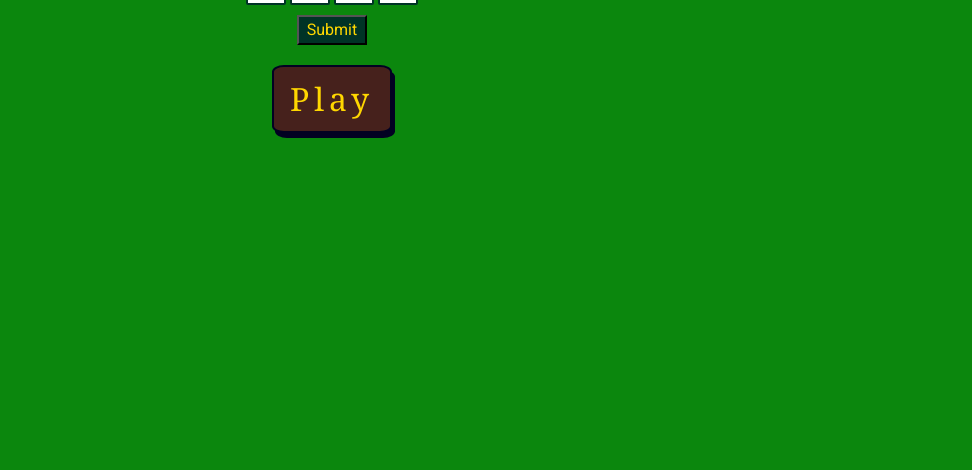
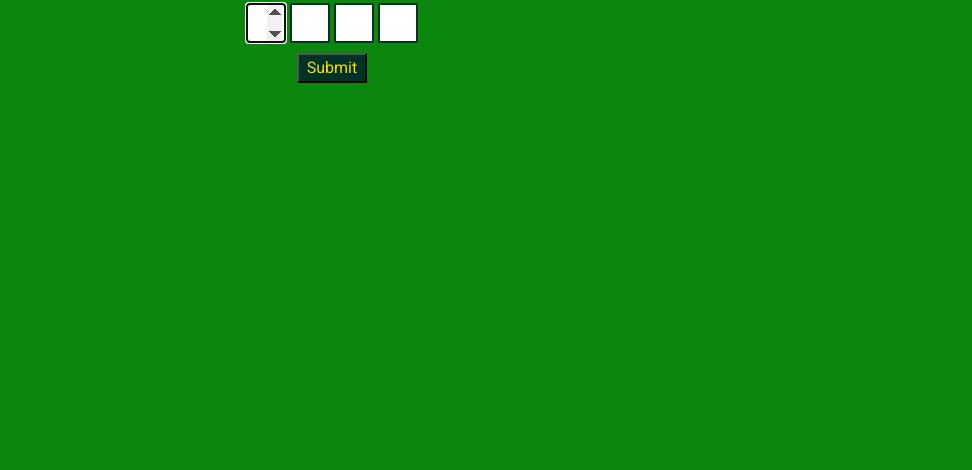
Before and after one commit to VeronicaTeodorof/code-breaking-game, a website: page game.html in a window 1280 px wide. Shown: the part 330-800 px from the top of the page, without its empty margins (308-1280 px from the left). Drawn offline with nearby package versions, Linux system fonts and the light colour scheme; a web font is replaced by a local one.

Commit message:
Remove play button from game.html and its functionality from game.js file

```diff
--- a/game.html
+++ b/game.html
@@ -49,7 +49,8 @@
         <section id="play-area">
             <div>
                 <div id="message"></div>
-                <form id="guess-form" class="form">
+                <form id="guess-form" class="guess-form">
+                    <h2>Enter code here:</h2>
                     <input id="input1" name="input1" type="number" class="input" aria-labelledby="input1" required>
                     <input id="input2" name="input2" type="number" class="input" aria-labelledby="input2" required>
                     <input id="input3" name="input3" type="number" class="input" aria-labelledby="input3" required>
@@ -60,11 +61,6 @@
             </div>
         </section>
     </main>
-    <footer>
-         <div id="play-button-div">
-            <button id="play-button" class="custom-box">Play</button>
-         </div>
-    </footer>
 
     <!--Bootstrap JS-->
     <script src="https://cdn.jsdelivr.net/npm/bootstrap@5.3.8/dist/js/bootstrap.bundle.min.js"></script>
--- a/scripts/game.js
+++ b/scripts/game.js
@@ -1,14 +1,11 @@
 document.addEventListener("DOMContentLoaded", function() {
-    const playButton = document.getElementById("play-button");
     const submitButton = document.getElementById("submit");
     let computerCode = generateCode();
 
+    cursorReady();
+
     // Add event listeners
-    playButton.addEventListener("click", changeButton);
-    playButton.addEventListener("click", enterCodeMessage);
-    playButton.addEventListener("click", cursorReady);
     submitButton.addEventListener("click", cursorReady);
-
     document.querySelector("form").addEventListener("submit", showData);
 
     // Change the text of the play button
```
